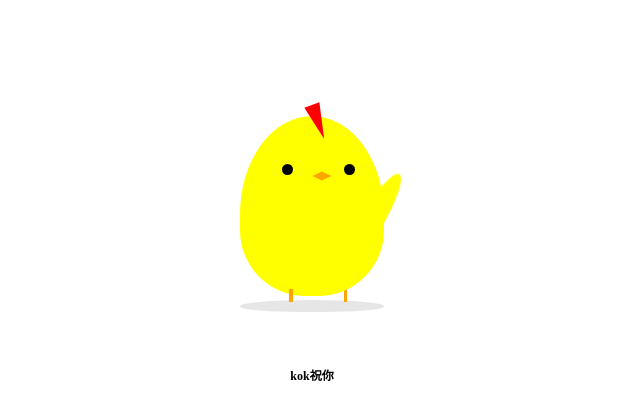
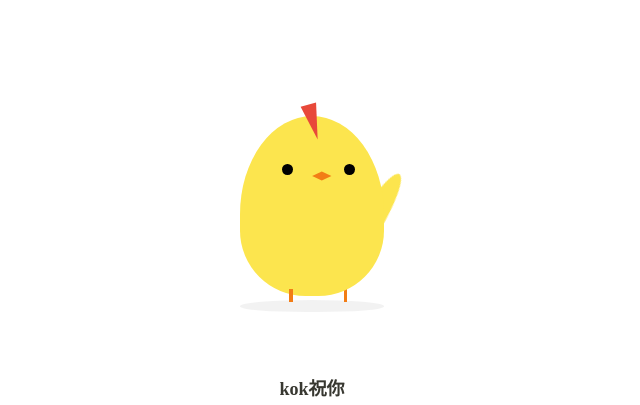
Before and after one commit to kokdemo/Funny-CSS-Project, a plain HTML site: page index.html in a window 1280 px wide. Shown: the top 405 px of the page, without its empty margins (328-968 px from the left). Drawn offline with Linux system fonts and the light colour scheme.

Commit message:
change color

```diff
--- a/index.html
+++ b/index.html
@@ -26,7 +26,7 @@
                 flex-direction: column;
             }
             .chicken-body{
-                background-color: yellow;
+                background-color: rgb(252,229,78);
                 height: 15rem;
                 width: 12rem;
                 border-radius:55% 55% 50% 50% / 60% 60% 40% 40%;
@@ -90,7 +90,7 @@
                 top:10rem;
             }
             .chicken-mouth{
-                background-color: orange;
+                background-color: rgb(242,125,22);
                 width: 0.8rem;
                 height: 0.8rem;
                 transform: rotate(45deg) skew(-20deg, -20deg);
@@ -110,12 +110,12 @@
                 height: 0;
                 border-style: solid;
                 border-width: 3rem 0.7rem 0 0.7rem;
-                border-color: red transparent transparent transparent;
-                transform: rotate(-20deg);
+                border-color: rgb(232, 73, 58) transparent transparent transparent;
+                transform: rotate(-15deg);
                 display: block;
                 position: relative;
                 top: 2rem;
-                left: 0.5rem;
+                left: 0.1rem;
                 z-index: 1;
             }
             .chicken-foots{
@@ -126,7 +126,7 @@
                 display: inline-block;
                 height: 1.1rem;
                 width: 0.3rem;
-                background-color: orange;
+                background-color: rgb(242,125,22);
                 position:relative;
                 left: -1.5rem;
                 top: -0.7rem;
@@ -135,14 +135,14 @@
                 display: inline-block;
                 height: 1.2rem;
                 width: 0.3rem;
-                background-color: orange;
+                background-color: rgb(242,125,22);
                 position:relative;
                 left: 2.5rem;
                 top: -0.7rem;
                 z-index: -1;
             }
             .chicken-shadow{
-                background-color: rgba(10,10,10,0.1);
+                background-color: rgba(10,10,10,0.05);
                 height: 1rem;
                 width: 12rem;
                 border-radius:55% 55% 50% 50%;
@@ -151,7 +151,7 @@
                 z-index: -2;
             }
             .chicken-hand{
-                background-color: yellow;
+                background-color: rgb(252,229,78);
                 height: 5rem;
                 width: 2rem;
                 border-radius:50% / 100% 100% 0 0;
@@ -169,9 +169,13 @@
             .title{
                 text-align: center;
                 margin-top: -3rem;
+                color:#383831;
             }
             .title h1{
                 font-size: 3rem;
+            }
+            .title h4{
+                font-size: 1.5rem;
             }
         </style>
     </head>
```
